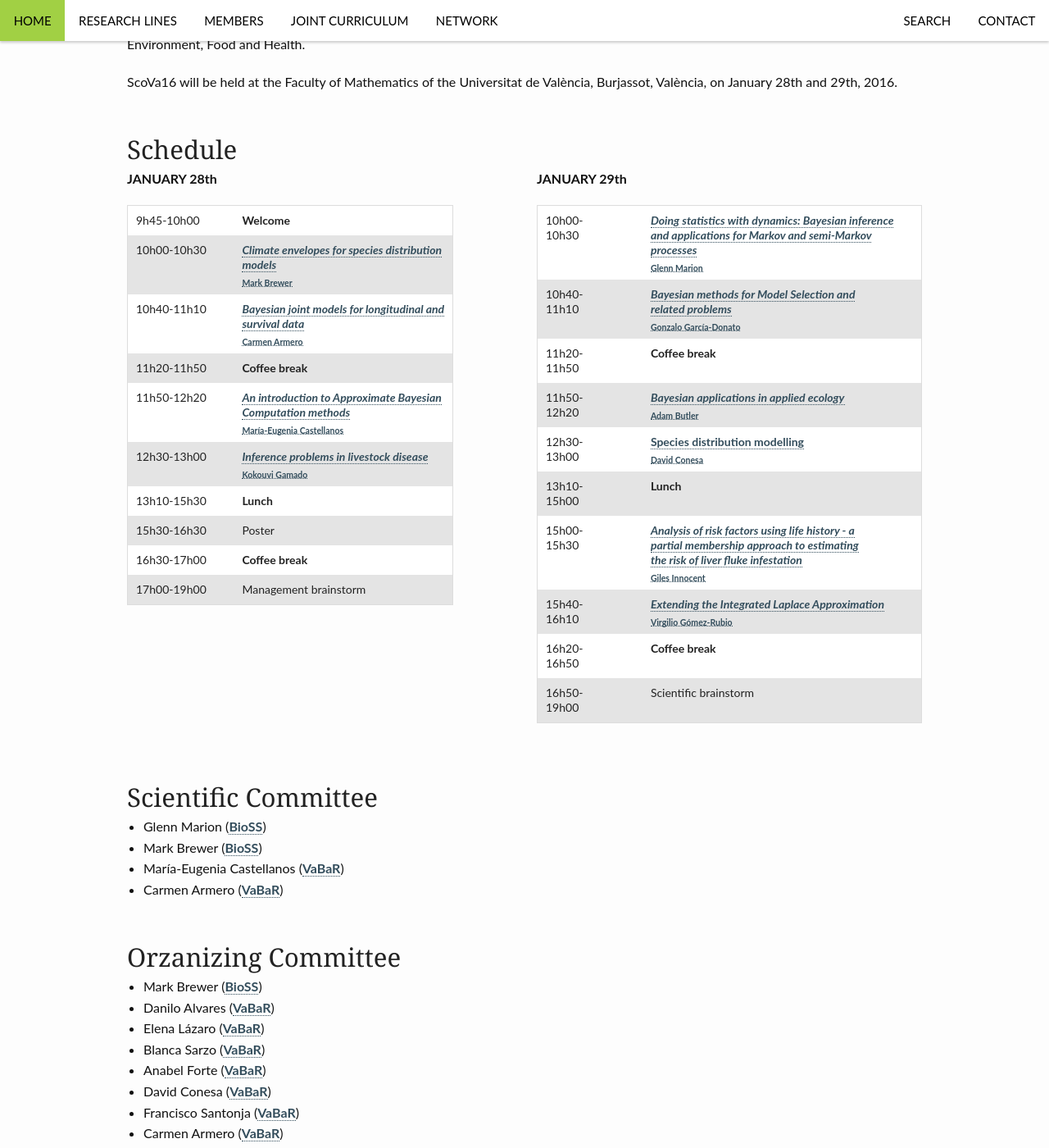
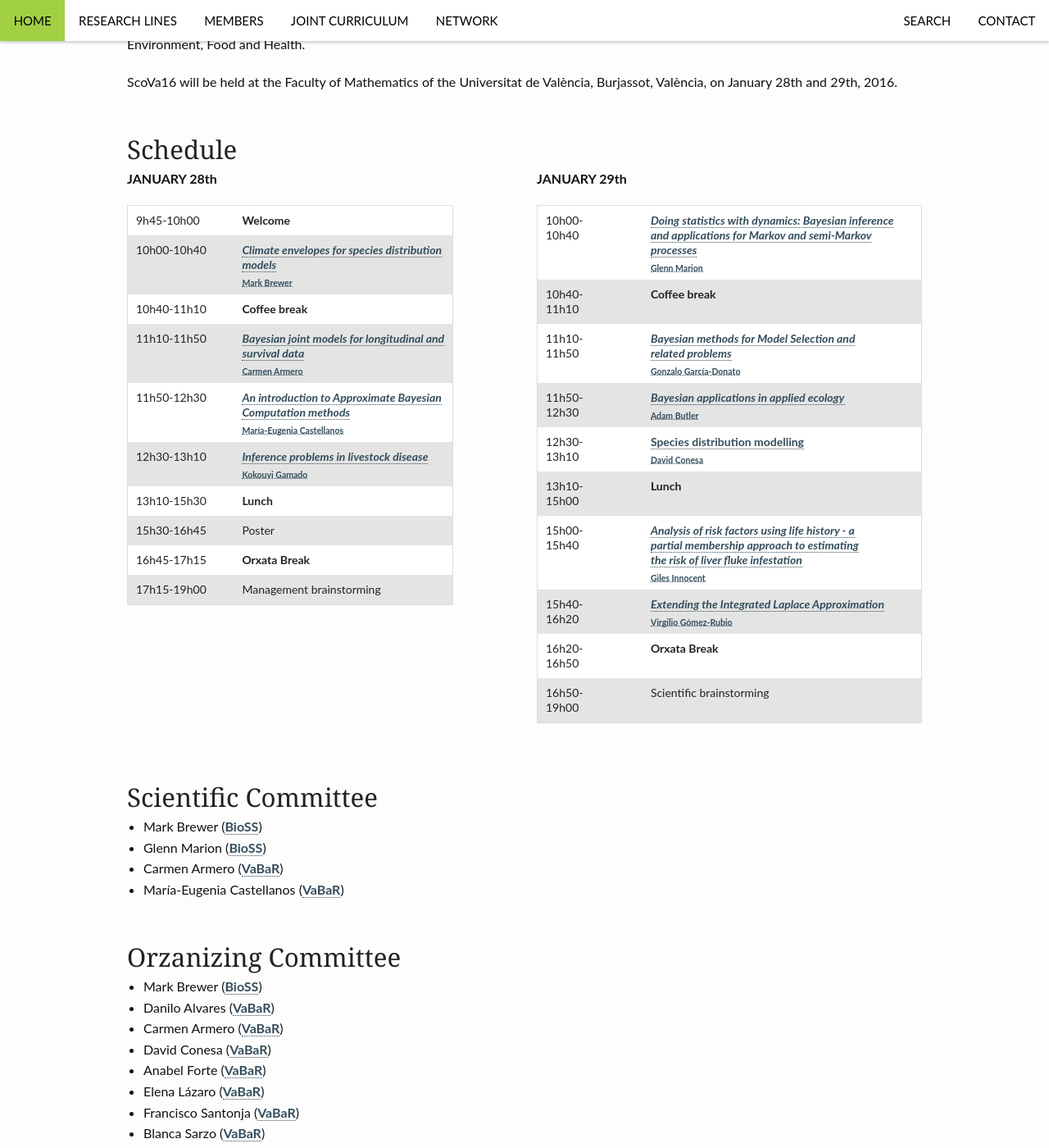
Before and after one commit to VABAR/VABAR.github.io, a Jekyll site: the page built from _posts/events/2015-12-17-ScoVa16.md, in a window 1280 px wide and 1400 px high, scrolled down 204 px. Shown: the whole window at 82% size. Built offline with Jekyll 4.4.1, drawn with Linux system fonts in a browser that asks for light colours.

Commit message:
Update 2015-12-17-ScoVa16.md

```diff
--- a/_posts/events/2015-12-17-ScoVa16.md
+++ b/_posts/events/2015-12-17-ScoVa16.md
@@ -20,49 +20,49 @@ ScoVa16 will be held at the Faculty of Mathematics of the Universitat de Valènc
 **JANUARY 28th**
 
 9h45-10h00 || **Welcome**
-10h00-10h30 || [_Climate envelopes for species distribution_ <br> _models_]({{ site.url }}/assets/scova16/Brewer-Abstract.pdf)<br>[<sub>Mark Brewer</sub>](http://www.bioss.ac.uk/people/markb.html)
-10h40-11h10 || [_Bayesian joint models for longitudinal and_ <br> _survival data_]({{ site.url }}/assets/scova16/Armero-Abstract.pdf)<br>[<sub>Carmen Armero</sub>](http://www.uv.es/armero/)
-11h20-11h50 || **Coffee break**
-11h50-12h20 || [_An introduction to Approximate Bayesian_ <br> _Computation methods_]({{ site.url }}/assets/scova16/Castellanos-Abstract.pdf)<br>[<sub>María-Eugenia Castellanos</sub>](http://bayes.etsii.urjc.es/~mecastel/hp/Contact.html)
-12h30-13h00 || [_Inference problems in livestock disease_]({{ site.url }}/assets/scova16/Gamado-Abstract.pdf)<br>[<sub>Kokouvi Gamado</sub>](http://www.bioss.ac.uk/people/kokouvi.html")
+10h00-10h40 || [_Climate envelopes for species distribution_ <br> _models_]({{ site.url }}/assets/scova16/Brewer-Abstract.pdf)<br>[<sub>Mark Brewer</sub>](http://www.bioss.ac.uk/people/markb.html)
+10h40-11h10 || **Coffee break**
+11h10-11h50 || [_Bayesian joint models for longitudinal and_ <br> _survival data_]({{ site.url }}/assets/scova16/Armero-Abstract.pdf)<br>[<sub>Carmen Armero</sub>](http://www.uv.es/armero/)
+11h50-12h30 || [_An introduction to Approximate Bayesian_ <br> _Computation methods_]({{ site.url }}/assets/scova16/Castellanos-Abstract.pdf)<br>[<sub>María-Eugenia Castellanos</sub>](http://bayes.etsii.urjc.es/~mecastel/hp/Contact.html)
+12h30-13h10 || [_Inference problems in livestock disease_]({{ site.url }}/assets/scova16/Gamado-Abstract.pdf)<br>[<sub>Kokouvi Gamado</sub>](http://www.bioss.ac.uk/people/kokouvi.html")
 13h10-15h30 || **Lunch**
-15h30-16h30 || Poster
-16h30-17h00 || **Coffee break**
-17h00-19h00 || Management brainstorm
+15h30-16h45 || Poster
+16h45-17h15 || **Orxata Break**
+17h15-19h00 || Management brainstorming
 
   </div>
   <div class="small-12 medium-6 columns" markdown="1">
 
 **JANUARY 29th**
 
-10h00-10h30 || [_Doing statistics with dynamics: Bayesian inference_ <br> _and applications for Markov and semi-Markov processes_]({{ site.url }}/assets/scova16/Marion-Abstract.pdf)<br>[<sub>Glenn Marion</sub>](http://www.bioss.ac.uk/people/glenn.html)
-10h40-11h10 || [_Bayesian methods for Model Selection and_ <br> _related problems_]({{ site.url }}/assets/scova16/Gonzalo-Abstract.pdf)<br>[<sub>Gonzalo García-Donato</sub>](http://www.uclm.es/profesorado/garcia-donato/)
-11h20-11h50 || **Coffee break**
-11h50-12h20 || [_Bayesian applications in applied ecology_]({{ site.url }}/assets/scova16/Butler-Abstract.pdf)<br>[<sub>Adam Butler</sub>](http://www.bioss.ac.uk/people/adam.html)
-12h30-13h00 || [Species distribution modelling]({{ site.url }}/assets/scova16/Conesa-Abstract.pdf)<br>[<sub>David Conesa</sub>](http://www.geeitema.org/conesa/)
+10h00-10h40 || [_Doing statistics with dynamics: Bayesian inference_ <br> _and applications for Markov and semi-Markov processes_]({{ site.url }}/assets/scova16/Marion-Abstract.pdf)<br>[<sub>Glenn Marion</sub>](http://www.bioss.ac.uk/people/glenn.html)
+10h40-11h10 || **Coffee break**
+11h10-11h50 || [_Bayesian methods for Model Selection and_ <br> _related problems_]({{ site.url }}/assets/scova16/Gonzalo-Abstract.pdf)<br>[<sub>Gonzalo García-Donato</sub>](http://www.uclm.es/profesorado/garcia-donato/)
+11h50-12h30 || [_Bayesian applications in applied ecology_]({{ site.url }}/assets/scova16/Butler-Abstract.pdf)<br>[<sub>Adam Butler</sub>](http://www.bioss.ac.uk/people/adam.html)
+12h30-13h10 || [Species distribution modelling]({{ site.url }}/assets/scova16/Conesa-Abstract.pdf)<br>[<sub>David Conesa</sub>](http://www.geeitema.org/conesa/)
 13h10-15h00 || **Lunch**
-15h00-15h30 || [_Analysis of risk factors using life history - a_ <br> _partial membership approach to estimating_ <br> _the risk of liver fluke infestation_]({{ site.url }}/assets/scova16/Innocent-Abstract.pdf)<br>[<sub>Giles Innocent</sub>](http://www.bioss.ac.uk/people/giles.html)
-15h40-16h10 || [_Extending the Integrated Laplace Approximation_]({{ site.url }}/assets/scova16/GomezRubio-Abstract.pdf) <br>[<sub>Virgilio Gómez-Rubio</sub>](http://www.uclm.es/profesorado/vgomez/)
-16h20-16h50 || **Coffee break**
-16h50-19h00 || Scientific brainstorm
+15h00-15h40 || [_Analysis of risk factors using life history - a_ <br> _partial membership approach to estimating_ <br> _the risk of liver fluke infestation_]({{ site.url }}/assets/scova16/Innocent-Abstract.pdf)<br>[<sub>Giles Innocent</sub>](http://www.bioss.ac.uk/people/giles.html)
+15h40-16h20 || [_Extending the Integrated Laplace Approximation_]({{ site.url }}/assets/scova16/GomezRubio-Abstract.pdf) <br>[<sub>Virgilio Gómez-Rubio</sub>](http://www.uclm.es/profesorado/vgomez/)
+16h20-16h50 || **Orxata Break**
+16h50-19h00 || Scientific brainstorming
 
   </div>
 </div>
 
 ## Scientific Committee
 
+* Mark Brewer ([BioSS](http://www.bioss.ac.uk/))
 * Glenn Marion ([BioSS](http://www.bioss.ac.uk/))
-* Mark Brewer ([BioSS](http://www.bioss.ac.uk/))
+* Carmen Armero ([VaBaR](http://vabar.github.io/))
 * María-Eugenia Castellanos ([VaBaR](http://vabar.github.io/))
-* Carmen Armero ([VaBaR](http://vabar.github.io/))
 
 ## Orzanizing Committee
 
 * Mark Brewer ([BioSS](http://www.bioss.ac.uk/))
 * Danilo Alvares ([VaBaR](http://vabar.github.io/))
+* Carmen Armero ([VaBaR](http://vabar.github.io/))
+* David Conesa ([VaBaR](http://vabar.github.io/))
+* Anabel Forte ([VaBaR](http://vabar.github.io/))
 * Elena Lázaro ([VaBaR](http://vabar.github.io/))
+* Francisco Santonja ([VaBaR](http://vabar.github.io/))
 * Blanca Sarzo ([VaBaR](http://vabar.github.io/))
-* Anabel Forte ([VaBaR](http://vabar.github.io/))
-* David Conesa ([VaBaR](http://vabar.github.io/))
-* Francisco Santonja ([VaBaR](http://vabar.github.io/))
-* Carmen Armero ([VaBaR](http://vabar.github.io/))
```
